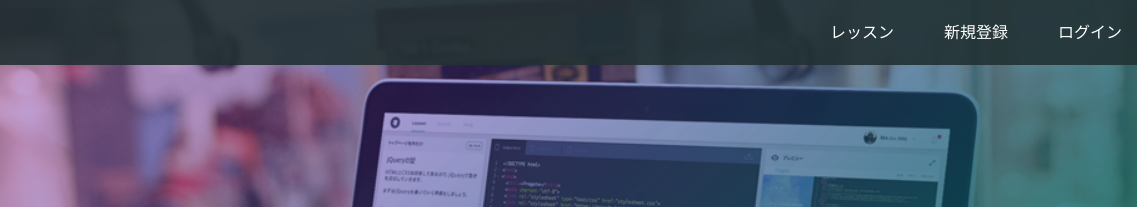
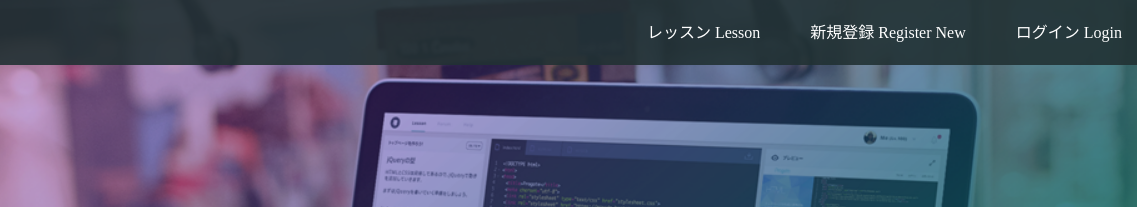
Before and after one commit to Pro1000/jab-box, a plain HTML site: page index.html in a window 1280 px wide. Shown: the top 207 px of the page, 143-1280 px from the left. Drawn offline with Linux system fonts and the light colour scheme.

Commit message:
Update index.html

```diff
--- a/index.html
+++ b/index.html
@@ -15,9 +15,9 @@
       </div>
       <span class="fa fa-bars menu-icon"></span>
       <div class="header-right">
-        <a href="#">レッスン</a>
-        <a href="#">新規登録</a>
-        <a href="#" class="login">ログイン</a>
+        <a href="#">レッスン Lesson</a>
+        <a href="#">新規登録 Register New</a>
+        <a href="#" class="login">ログイン Login</a>
       </div>
     </div>
   </header>
```
